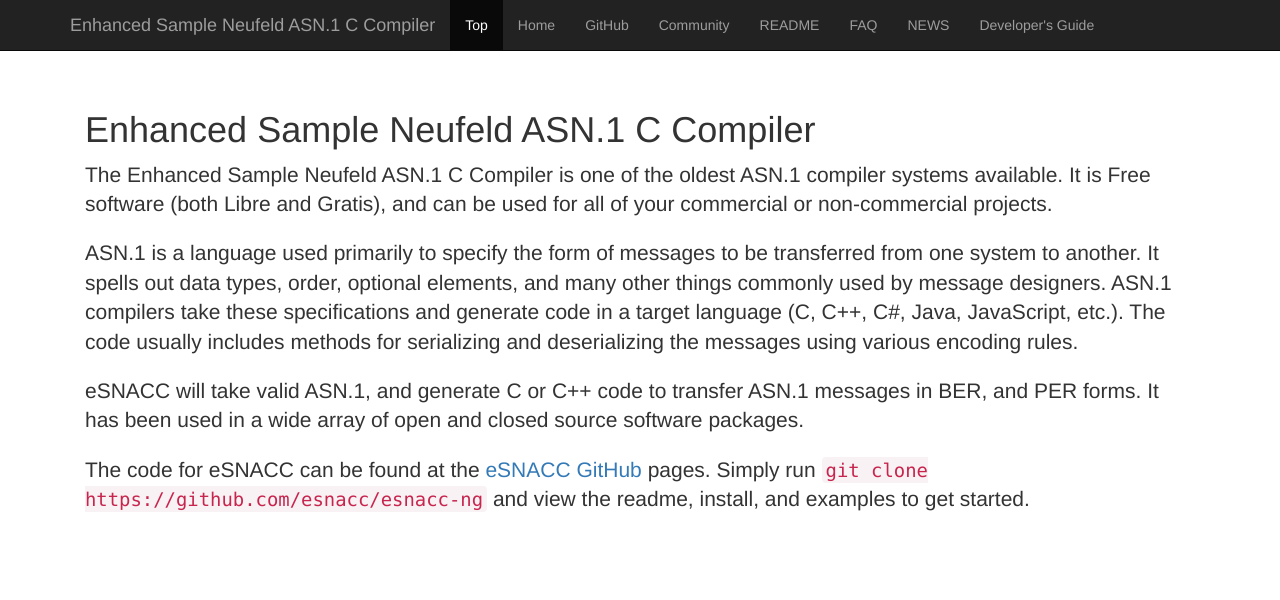
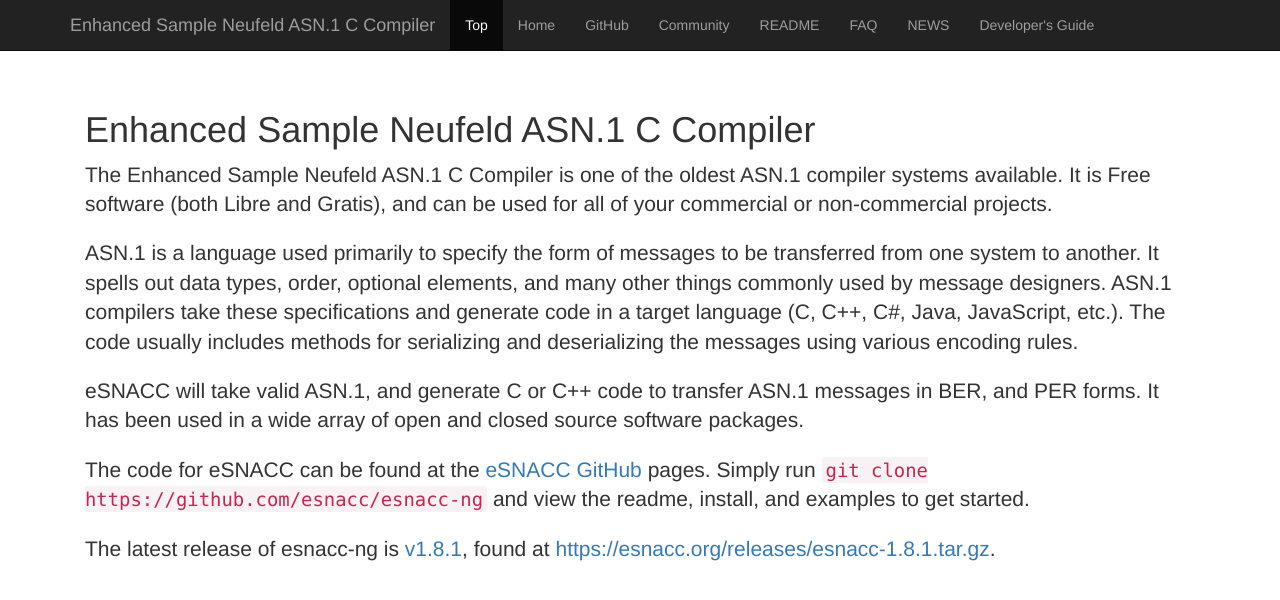
Before and after one commit to esnacc/esnacc.github.io, a Jekyll site: the page built from index.html, in a window 1280 px wide. Shown: the top 600 px of the page. Built offline with Jekyll 4.4.1, drawn with Linux system fonts in a browser that asks for light colours; nearby versions of some CDN libraries.

Commit message:
Add the new release

```diff
--- a/index.html
+++ b/index.html
@@ -32,3 +32,7 @@
     Simply run <code>git clone https://github.com/esnacc/esnacc-ng</code> and
     view the readme, install, and examples to get started.
 </p>
+
+<p class="lead">
+    The latest release of esnacc-ng is <a href="https://esnacc.org/releases/esnacc-1.8.1.tar.gz">v1.8.1</a>, found at <a href="https://esnacc.org/releases/esnacc-1.8.1.tar.gz">https://esnacc.org/releases/esnacc-1.8.1.tar.gz</a>.
+</p>
```
Also changed, not shown: 1 other file.
